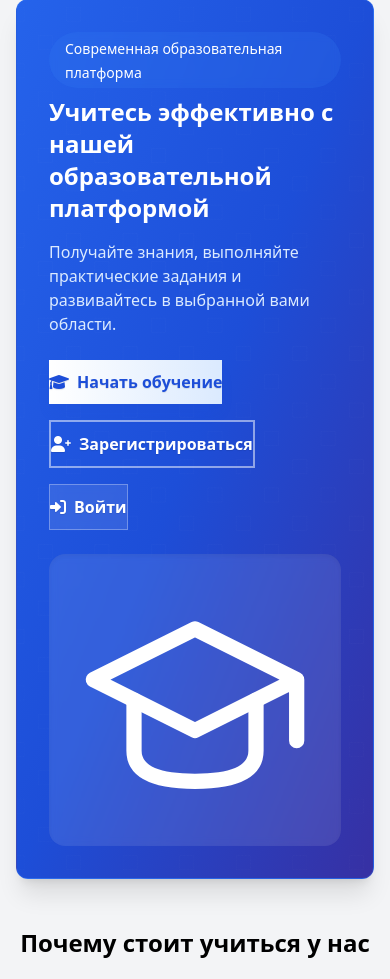
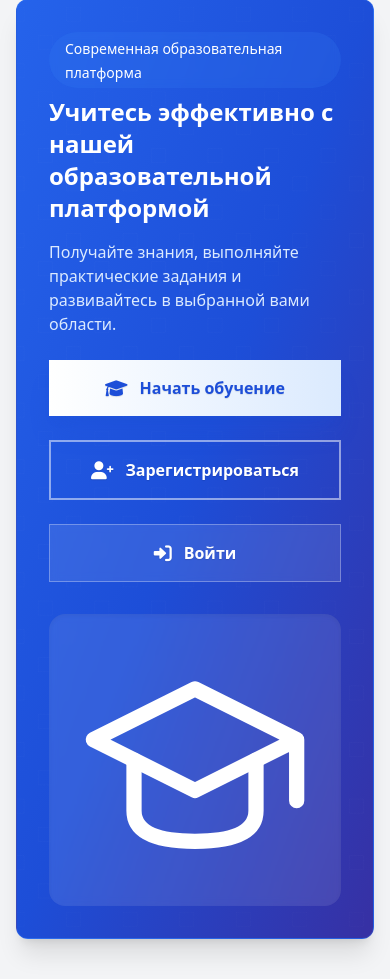
Before and after one commit to Sagaidak-Yevgeniy/proobuchdev, a Django app: page / in a window 390 px wide. Shown: the part 113-1092 px from the top of the page. Run offline with Django 5.2, Linux system fonts and the light colour scheme; parts of the project's set-up code (start-up, migrations or seed data) failed here and were passed over; some libraries are stand-ins or nearby versions.

Commit message:
Update button styles to be wider and more modern
Replit-Commit-Author: Agent
Replit-Commit-Session-Id: 27bd9cc6-dd37-49f3-809c-eaee9c710eaa
Replit-Commit-Screenshot-Url: https://storage.googleapis.com/screenshot-production-us-central1/dd7133e5-0784-467d-88f8-1237e43ae485/494c7b77-3bfa-4abe-986f-3a4a8b8abbd4.jpg

```diff
--- a/templates/base.html
+++ b/templates/base.html
@@ -110,7 +110,7 @@
 
         /* Улучшенные современные стили для кнопок */
         .btn {
-            @apply px-5 py-3 rounded-xl font-medium transition-all duration-300 transform relative overflow-hidden;
+            @apply px-8 py-4 min-w-[180px] rounded-lg font-medium transition-all duration-300 transform relative overflow-hidden;
             text-shadow: 0 1px 1px rgba(0, 0, 0, 0.1);
         }
         .btn::before {
@@ -122,7 +122,7 @@
             @apply opacity-100;
         }
         .btn:active {
-            @apply scale-95;
+            @apply scale-98;
         }
         .btn:focus {
             @apply outline-none ring-2 ring-offset-2;
@@ -201,8 +201,13 @@
             }
 
             .btn {
-                padding-top: 0.625rem;
-                padding-bottom: 0.625rem;
+                width: 100%;
+                padding-top: 0.875rem;
+                padding-bottom: 0.875rem;
+                display: flex;
+                align-items: center;
+                justify-content: center;
+                margin-bottom: 0.5rem;
             }
         }
     </style>
--- a/templates/home.html
+++ b/templates/home.html
@@ -14,16 +14,16 @@
                 </div>
                 <h1 class="text-2xl sm:text-3xl md:text-4xl font-bold mb-4 text-shadow">Учитесь эффективно с нашей образовательной платформой</h1>
                 <p class="text-base sm:text-lg md:text-xl mb-6 text-blue-100">Получайте знания, выполняйте практические задания и развивайтесь в выбранной вами области.</p>
-                <div class="flex flex-wrap gap-4">
-                    <a href="{% url 'course_list' %}" class="btn bg-gradient-to-r from-white to-blue-100 text-blue-700 hover:to-blue-200 shadow-lg shadow-blue-700/10 hover:shadow-blue-700/20 font-semibold hover-lift">
-                        <i class="fas fa-graduation-cap mr-2"></i>Начать обучение
+                <div class="flex flex-col sm:flex-row flex-wrap gap-4 max-w-xl">
+                    <a href="{% url 'course_list' %}" class="btn bg-gradient-to-r from-white to-blue-100 text-blue-700 hover:to-blue-200 shadow-xl shadow-blue-700/20 hover:shadow-blue-700/30 font-semibold hover-lift w-full sm:w-auto text-center flex items-center justify-center">
+                        <i class="fas fa-graduation-cap mr-3 text-lg"></i>Начать обучение
                     </a>
                     {% if not user.is_authenticated %}
-                    <a href="{% url 'register' %}" class="btn btn-glass border-2 border-white/50 font-semibold hover-lift">
-                        <i class="fas fa-user-plus mr-2"></i>Зарегистрироваться
+                    <a href="{% url 'register' %}" class="btn btn-glass border-2 border-white/50 font-semibold hover-lift w-full sm:w-auto text-center flex items-center justify-center">
+                        <i class="fas fa-user-plus mr-3 text-lg"></i>Зарегистрироваться
                     </a>
-                    <a href="{% url 'login' %}" class="btn bg-white/10 backdrop-blur-sm border border-white/30 text-white font-semibold hover:bg-white/20 hover-lift">
-                        <i class="fas fa-sign-in-alt mr-2"></i>Войти
+                    <a href="{% url 'login' %}" class="btn bg-white/10 backdrop-blur-sm border border-white/30 text-white font-semibold hover:bg-white/20 hover-lift w-full sm:w-auto text-center flex items-center justify-center">
+                        <i class="fas fa-sign-in-alt mr-3 text-lg"></i>Войти
                     </a>
                     {% endif %}
                 </div>
@@ -113,20 +113,20 @@
     <section class="bg-gradient-to-r from-blue-50 to-indigo-50 dark:from-gray-800 dark:to-blue-900 p-8 rounded-xl text-center mb-8 shadow-md border border-blue-100 dark:border-blue-900">
         <h2 class="text-2xl sm:text-3xl font-bold mb-4 dark:text-white">Готовы начать обучение?</h2>
         <p class="text-base sm:text-lg md:text-xl text-gray-600 dark:text-gray-300 mb-6">Присоединяйтесь к тысячам студентов, которые уже улучшают свои навыки с нами</p>
-        <div class="flex flex-wrap justify-center gap-4">
-            <a href="{% url 'course_list' %}" class="btn bg-gradient-to-r from-blue-600 to-indigo-600 text-white hover:from-blue-700 hover:to-indigo-700 shadow-xl shadow-blue-600/20 font-semibold pulse-on-hover group">
+        <div class="flex flex-col sm:flex-row flex-wrap justify-center gap-4 max-w-3xl mx-auto">
+            <a href="{% url 'course_list' %}" class="btn bg-gradient-to-r from-blue-600 to-indigo-600 text-white hover:from-blue-700 hover:to-indigo-700 shadow-xl shadow-blue-600/20 font-semibold w-full sm:w-auto sm:min-w-[250px] pulse-on-hover group flex items-center justify-center">
                 <span class="flex items-center">
-                    <i class="fas fa-book-open mr-2 group-hover:animate-bounce"></i>
+                    <i class="fas fa-book-open mr-3 text-xl group-hover:animate-bounce"></i>
                     Смотреть все курсы
                 </span>
             </a>
             {% if not user.is_authenticated %}
-            <a href="{% url 'login' %}" class="btn bg-gradient-to-r from-gray-50 to-white text-blue-700 border border-blue-200 hover:border-blue-300 hover:from-white hover:to-blue-50 shadow-lg hover:shadow-xl shadow-blue-300/10 font-semibold hover-lift">
-                <i class="fas fa-sign-in-alt mr-2"></i>Войти в аккаунт
+            <a href="{% url 'login' %}" class="btn bg-gradient-to-r from-gray-50 to-white text-blue-700 border border-blue-200 hover:border-blue-300 hover:from-white hover:to-blue-50 shadow-lg hover:shadow-xl shadow-blue-300/10 font-semibold hover-lift w-full sm:w-auto sm:min-w-[250px] flex items-center justify-center">
+                <i class="fas fa-sign-in-alt mr-3 text-xl"></i>Войти в аккаунт
             </a>
             {% else %}
-            <a href="{% url 'my_certificates' %}" class="btn bg-gradient-to-r from-gray-50 to-white text-blue-700 border border-blue-200 hover:border-blue-300 hover:from-white hover:to-blue-50 shadow-lg hover:shadow-xl shadow-blue-300/10 font-semibold hover-lift">
-                <i class="fas fa-certificate mr-2"></i>Мои сертификаты
+            <a href="{% url 'my_certificates' %}" class="btn bg-gradient-to-r from-gray-50 to-white text-blue-700 border border-blue-200 hover:border-blue-300 hover:from-white hover:to-blue-50 shadow-lg hover:shadow-xl shadow-blue-300/10 font-semibold hover-lift w-full sm:w-auto sm:min-w-[250px] flex items-center justify-center">
+                <i class="fas fa-certificate mr-3 text-xl"></i>Мои сертификаты
             </a>
             {% endif %}
         </div>
```
